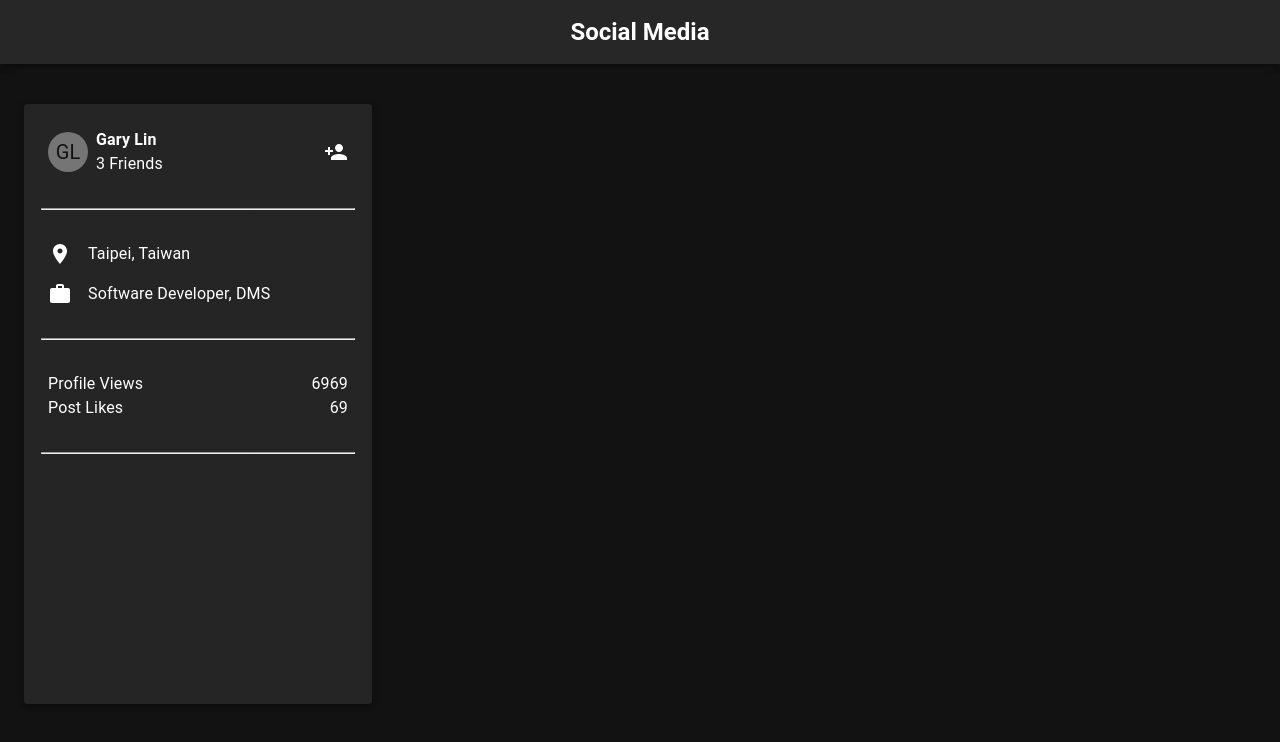
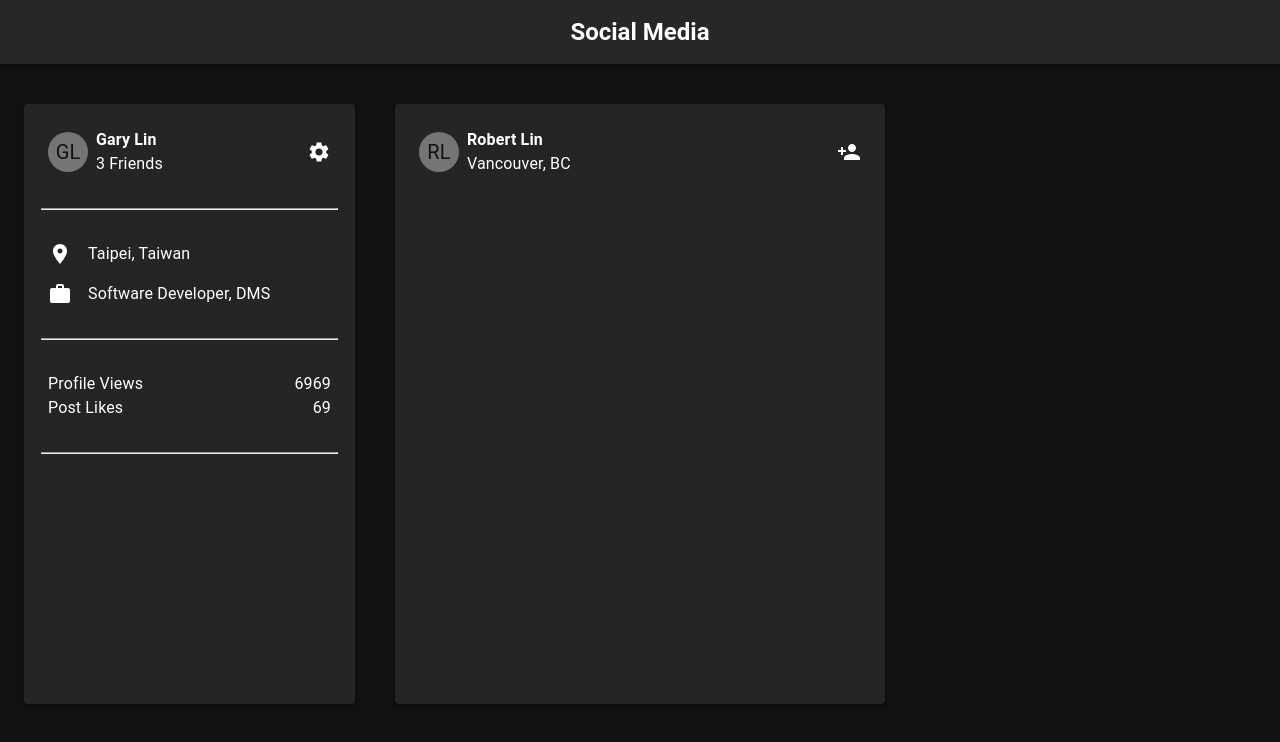
Before and after one commit to glin18/social-media, a React (Create React App) app in the folder client/: page / in a window 1280 px wide. Shown: the top 742 px of the page. Built offline with nearby package versions, Linux system fonts and the light colour scheme.

Commit message:
Create post header

```diff
--- a/client/src/pages/MainFeed.js
+++ b/client/src/pages/MainFeed.js
@@ -3,11 +3,12 @@ import { Grid, Paper, Avatar, Typography, Box } from "@mui/material";
 import PersonAddIcon from "@mui/icons-material/PersonAdd";
 import LocationOnIcon from "@mui/icons-material/LocationOn";
 import WorkIcon from "@mui/icons-material/Work";
+import SettingsIcon from "@mui/icons-material/Settings";
 
 const MainFeed = () => {
   return (
     <div>
-      <Grid container spacing={2}>
+      <Grid container spacing={5}>
         <Grid item xs={3.5}>
           <Paper elevation={3} sx={{ mt: 5, height: 600 }}>
             <Box
@@ -25,7 +26,7 @@ const MainFeed = () => {
                   <Typography>3 Friends</Typography>
                 </Box>
               </Box>
-              <PersonAddIcon />
+              <SettingsIcon />
             </Box>
             <hr></hr>
             <Box
@@ -59,7 +60,30 @@ const MainFeed = () => {
             <hr></hr>
           </Paper>
         </Grid>
-        <Grid item xs={5}></Grid>
+        <Grid item xs={5}>
+          <Paper elevation={3} sx={{ mt: 5, height: 600 }}>
+            <Box
+              sx={{
+                display: "flex",
+                alignItems: "center",
+                padding: 3,
+                gap: 2,
+                justifyContent: "space-between",
+              }}
+            >
+              <Box sx={{ display: "flex", gap: 1, alignItems: "center" }}>
+                <Avatar>RL</Avatar>
+                <Box>
+                  <Typography sx={{ fontWeight: "bold" }}>
+                    Robert Lin
+                  </Typography>
+                  <Typography>Vancouver, BC</Typography>
+                </Box>
+              </Box>
+              <PersonAddIcon />
+            </Box>
+          </Paper>
+        </Grid>
         <Grid item xs={3.5}></Grid>
       </Grid>
     </div>
```
